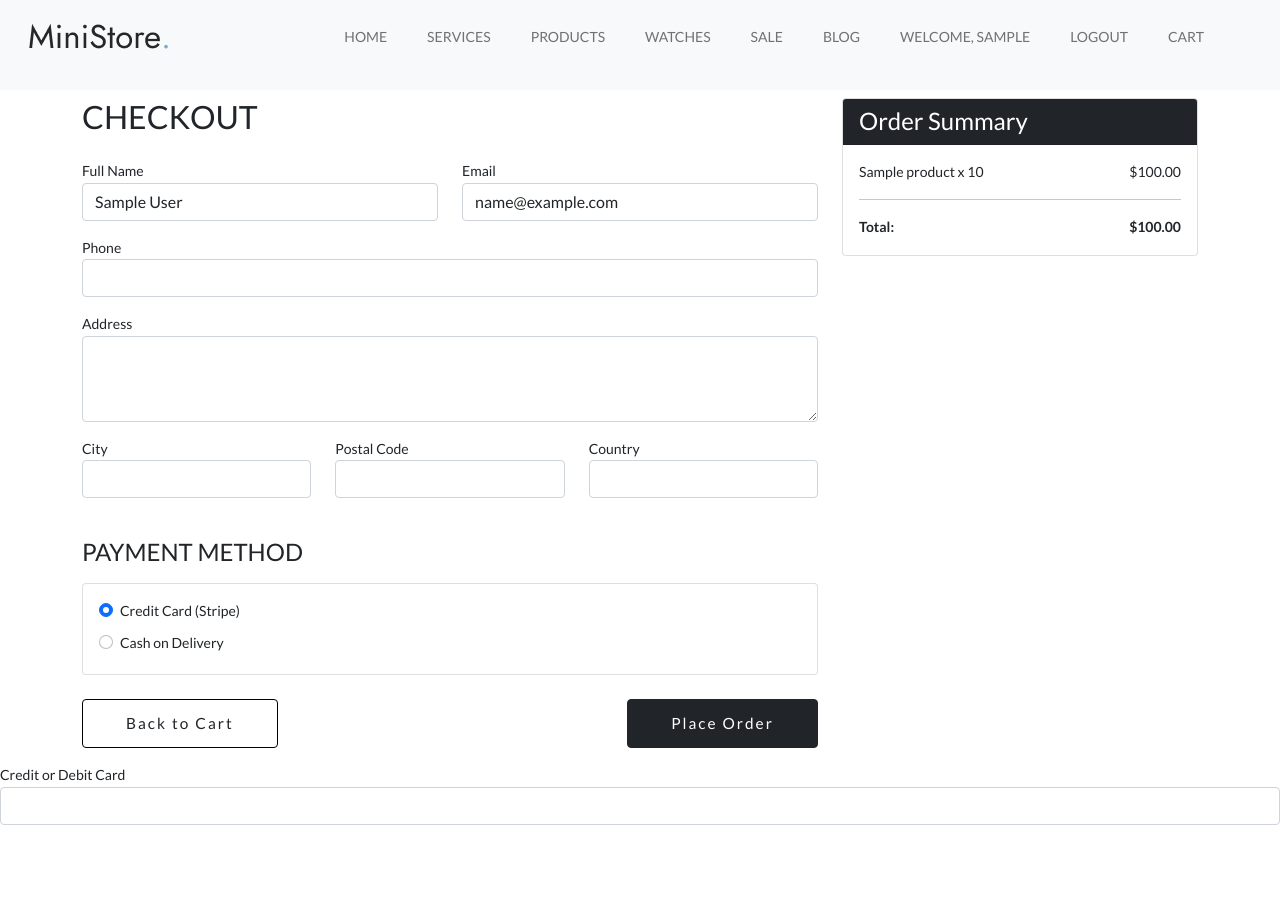
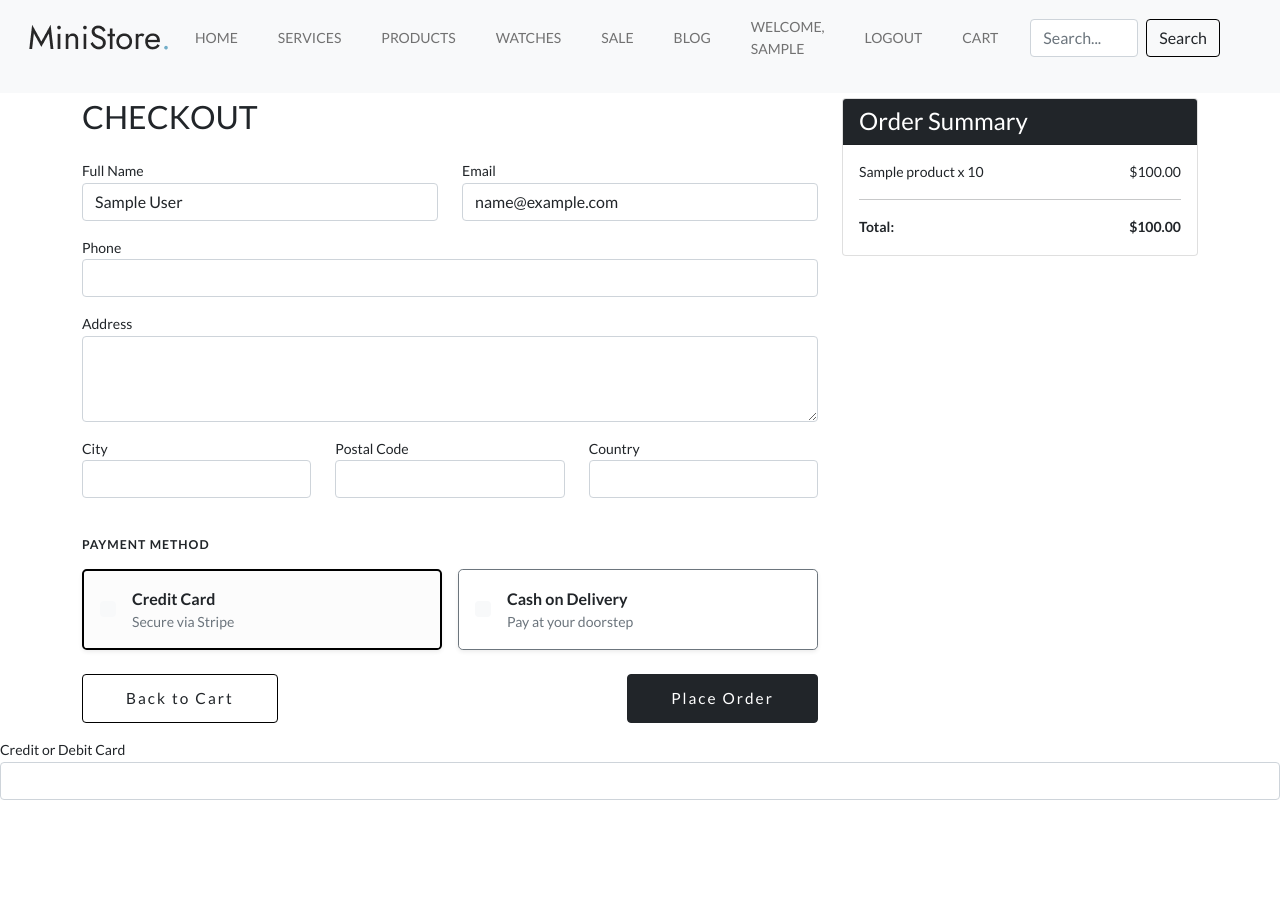
Before and after one commit to 12kirantamang/django-mini-store, a Django app: page /checkout/ in a window 1280 px wide. Shown: the top 907 px of the page. Run offline with Django 5.2, Linux system fonts and the light colour scheme; a user stored in the database is signed in; tables that the repository leaves empty hold one stand-in row (values such as "Sample post"); some libraries are stand-ins or nearby versions.

Commit message:
Add product detail and search functionality

```diff
--- a/products/templates/products/base.html
+++ b/products/templates/products/base.html
@@ -194,6 +194,10 @@
                   <a class="nav-link me-4" href="{% url 'cart' %}">Cart</a>
 
                 </li>
+      <form method="get" action="{% url 'search' %}" class="d-flex me-3">
+  <input type="text" name="q" class="form-control me-2" placeholder="Search...">
+  <button class="btn btn-outline-dark" type="submit">Search</button>
+</form>
 
               </ul>
             </div>
--- a/products/templates/products/checkout.html
+++ b/products/templates/products/checkout.html
@@ -1,6 +1,28 @@
 {% extends "products/base.html" %}
 {% load static %}
 {% block content %}
+<style>
+
+    .btn-check + .btn .bi-check-circle-fill {
+        display: none;
+    }
+    .btn-check:checked + .btn .bi-check-circle-fill {
+        display: inline-block;
+    }
+
+
+    .btn-check:checked + .btn {
+        border-color: #000 !important;
+        background-color: #fcfcfc !important;
+        border-width: 2px;
+    }
+
+
+    .btn-outline-secondary:hover {
+        background-color: #f8f9fa;
+        color: inherit;
+    }
+</style>
 <section id="checkout" class="padding-large">
   <div class="container">
     <div class="row">
@@ -46,23 +68,41 @@
             </div>
           </div>
 
-          <div class="payment-method-section mt-4 mb-4">
-            <h4 class="text-uppercase mb-3">Payment Method</h4>
-            <div class="card p-3">
-              <div class="form-check mb-2">
-                <input class="form-check-input" type="radio" name="payment_method" id="stripe" value="Stripe" checked>
-                <label class="form-check-label" for="stripe">
-                  Credit Card (Stripe)
+         <div class="payment-method-container mt-4 mb-4">
+    <h5 class="text-uppercase fw-bold mb-3 small" style="letter-spacing: 1px;">Payment Method</h5>
+
+    <div class="row g-3">
+        <div class="col-md-6">
+            <input type="radio" class="btn-check" name="payment_method" id="stripe" value="Stripe" checked autocomplete="off">
+            <label class="btn btn-outline-secondary w-100 p-3 rounded-3 shadow-sm d-flex align-items-center justify-content-start text-start h-100" for="stripe">
+                <div class="me-3 bg-light rounded p-2 text-dark">
+                    <i class="bi bi-credit-card-2-front fs-4"></i>
+                </div>
+                <div>
+                    <div class="fw-bold text-dark">Credit Card</div>
+                    <div class="small text-muted">Secure via Stripe</div>
+                </div>
+                <i class="bi bi-check-circle-fill ms-auto text-primary d-none-if-unchecked"></i>
             </label>
         </div>
-              <div class="form-check">
-                <input class="form-check-input" type="radio" name="payment_method" id="cod" value="COD">
-                <label class="form-check-label" for="cod">
-                  Cash on Delivery
+
+        <div class="col-md-6">
+            <input type="radio" class="btn-check" name="payment_method" id="cod" value="COD" autocomplete="off">
+            <label class="btn btn-outline-secondary w-100 p-3 rounded-3 shadow-sm d-flex align-items-center justify-content-start text-start h-100" for="cod">
+                <div class="me-3 bg-light rounded p-2 text-dark">
+                    <i class="bi bi-truck fs-4"></i>
+                </div>
+                <div>
+                    <div class="fw-bold text-dark">Cash on Delivery</div>
+                    <div class="small text-muted">Pay at your doorstep</div>
+                </div>
+                <i class="bi bi-check-circle-fill ms-auto text-primary d-none-if-unchecked"></i>
             </label>
         </div>
     </div>
 </div>
+
+
 
           <div class="d-flex justify-content-between mt-4">
             <a href="{% url 'cart' %}" class="btn btn-medium btn-outline-dark">Back to Cart</a>
@@ -101,13 +141,13 @@
 </div>
 </section>
 <script>
-    // Initialize Stripe with your Public Key
+
     const stripe = Stripe('your_publishable_key_here');
     const elements = stripe.elements();
     const card = elements.create('card');
     card.mount('#card-element');
 
-    // Logic to show/hide Stripe UI based on radio buttons
+
     const stripeContainer = document.getElementById('stripe-card-element-container');
     document.querySelectorAll('input[name="payment_method"]').forEach((elem) => {
         elem.addEventListener("change", function(event) {
--- a/products/templates/products/index.html
+++ b/products/templates/products/index.html
@@ -1,6 +1,7 @@
 {% extends "products/base.html" %}
 {% load static %}
 {% block content %}
+
 
 <!-- Billboard/Hero Section -->
 <section id="billboard" class="position-relative bg-light-blue" style="min-height: 600px; padding: 100px 0; overflow: visible;">
@@ -121,7 +122,6 @@
       <div class="display-header d-flex justify-content-between pb-3">
         <h2 class="display-7 text-dark text-uppercase">Apple Products</h2>
         <div class="btn-right">
-          {% comment %} <a href="{% url 'home' %}" class="btn btn-medium btn-normal text-uppercase">Go to Shop</a> {% endcomment %}
         </div>
       </div>
       <div class="swiper product-swiper">
--- a/products/urls.py
+++ b/products/urls.py
@@ -15,4 +15,6 @@ urlpatterns = [
     path('order/confirmation/<int:order_id>/', views.order_confirmation, name='order_confirmation'),
     # In products/urls.py
     path('order/success/<int:order_id>/', views.payment_success, name='payment_success'),
+      path('search/', views.search, name='search'),
+    path('product/<int:id>/', views.product_detail, name='product_detail'),
 ]
--- a/products/views.py
+++ b/products/views.py
@@ -7,6 +7,8 @@ from django.contrib import messages
 from django.db import transaction
 from django.contrib.auth import logout
 from .models import Product, Cart, CartItem, Order, OrderItem
+from .models import Product
+from django.db.models import Q
 
 # Initialize Stripe with the key from  settings
 stripe.api_key = settings.STRIPE_SECRET_KEY
@@ -177,3 +179,26 @@ def order_confirmation(request, order_id):
     """Order confirmation - REQUIRES LOGIN"""
     order = get_object_or_404(Order, id=order_id, user=request.user)
     return render(request, 'products/order_confirmation.html', {'order': order})
+
+
+def search(request):
+    query = request.GET.get('q')
+    products = []
+
+    if query:
+        products = Product.objects.filter(
+            Q(name__icontains=query) |
+            Q(description__icontains=query)
+        )
+
+    return render(request, 'products/search_results.html', {
+        'query': query,
+        'products': products
+    })
+
+
+def product_detail(request, id):
+    product = get_object_or_404(Product, id=id)
+    return render(request, 'products/product_detail.html', {
+        'product': product
+    })
```
Also changed, not shown: products/templates/products/product_detail.html (added, +91 -0 lines), products/templates/products/search_results.html (added, +122 -0 lines). Lines whose indentation alone changed are shown as unchanged.
